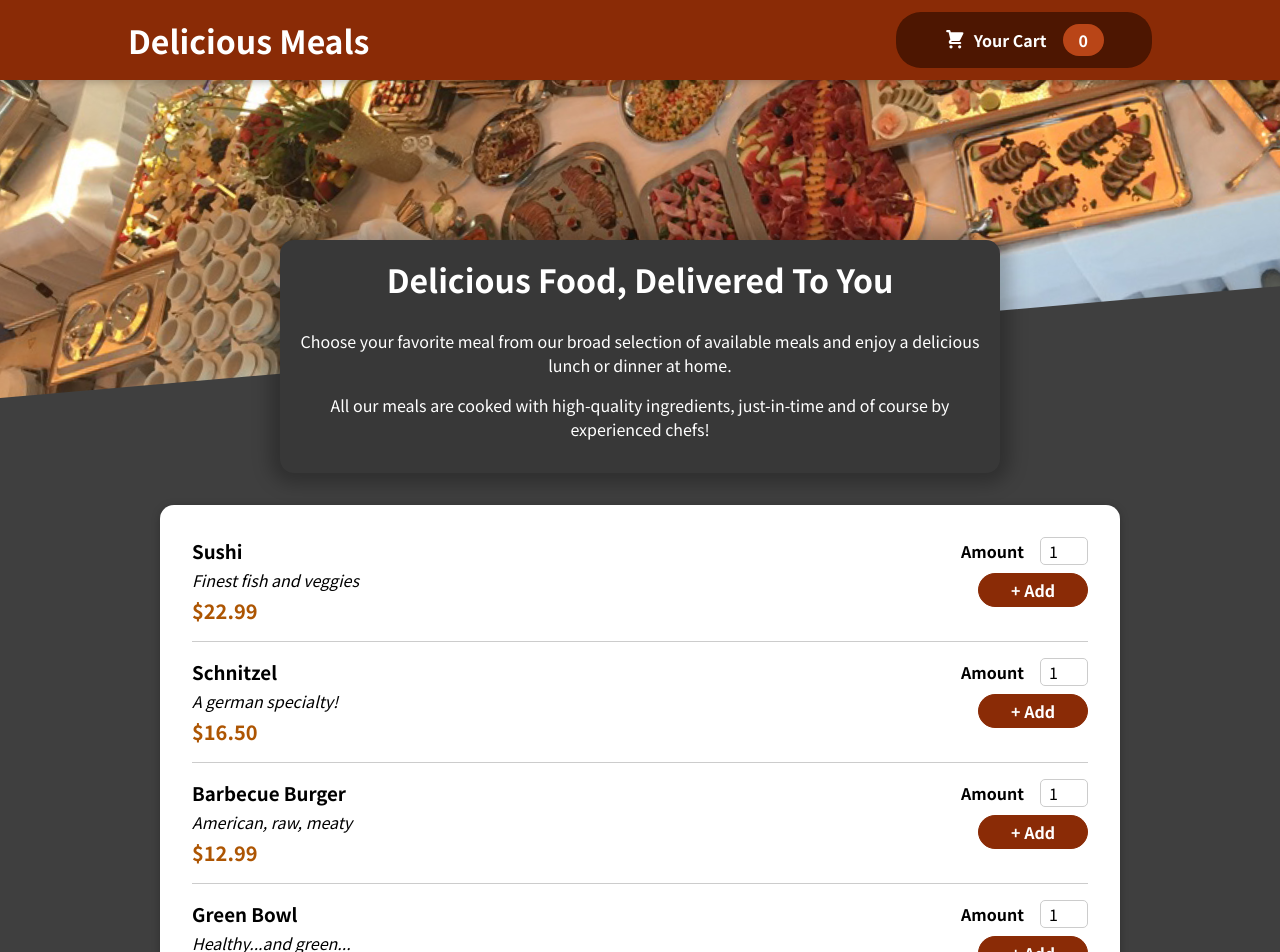
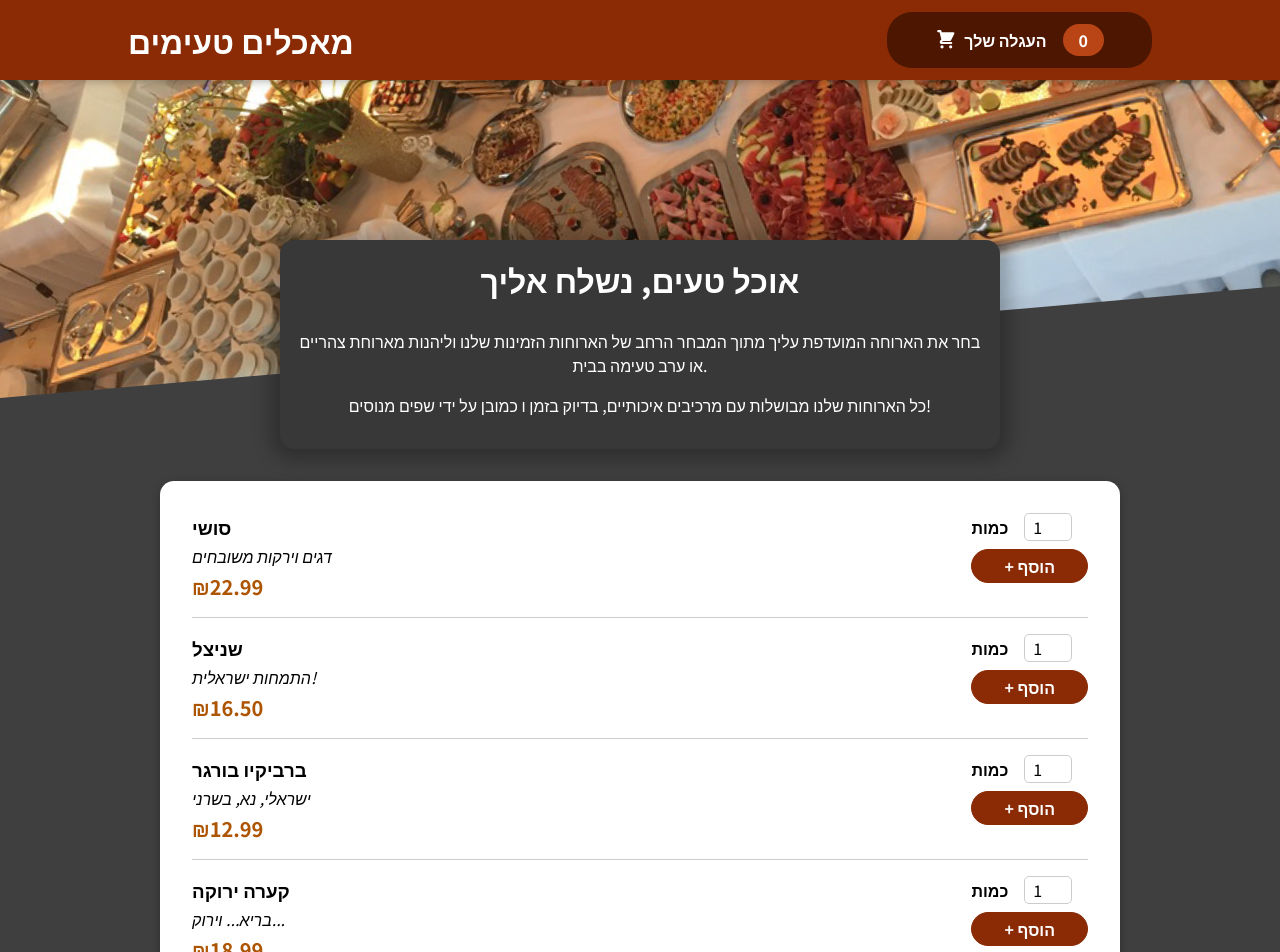
Before and after one commit to almayomekonen/reactjs-food-order-just-UI, a React (Create React App) app: page / in a window 1280 px wide. Shown: the top 952 px of the page. Built offline with nearby package versions, Linux system fonts and the light colour scheme.

Commit message:
language changed

```diff
--- a/src/components/Cart/Cart.js
+++ b/src/components/Cart/Cart.js
@@ -38,14 +38,14 @@ const Cart = (props) => {
     <Modal onClose={props.onClose}>
       {cartItems}
       <div className={classes.total}>
-        <span>Total Amount</span>
+        <span>הכמות הכוללת</span>
         <span>{totalAmount}</span>
       </div>
       <div className={classes.actions}>
         <button className={classes['button--alt']} onClick={props.onClose}>
-          Close
+          סגור
         </button>
-        {hasItems && <button className={classes.button}>Order</button>}
+        {hasItems && <button className={classes.button}>הזמן</button>}
       </div>
     </Modal>
   );
--- a/src/components/Layout/Header.js
+++ b/src/components/Layout/Header.js
@@ -8,7 +8,7 @@ const Header = (props) => {
   return (
     <Fragment>
       <header className={classes.header}>
-        <h1>Delicious Meals</h1>
+        <h1>מאכלים טעימים</h1>
         <HeaderCartButton onClick={props.onShowCart} />
       </header>
       <div className={classes['main-image']}>
--- a/src/components/Layout/HeaderCartButton.js
+++ b/src/components/Layout/HeaderCartButton.js
@@ -36,7 +36,7 @@ const HeaderCartButton = (props) => {
       <span className={classes.icon}>
         <CartIcon />
       </span>
-      <span>Your Cart</span>
+      <span>העגלה שלך</span>
       <span className={classes.badge}>{numberOfCartItems}</span>
     </button>
   );
--- a/src/components/Meals/AvailableMeals.js
+++ b/src/components/Meals/AvailableMeals.js
@@ -5,26 +5,26 @@ import classes from './AvailableMeals.module.css';
 const DUMMY_MEALS = [
   {
     id: 'm1',
-    name: 'Sushi',
-    description: 'Finest fish and veggies',
+    name: 'סושי',
+    description: 'דגים וירקות משובחים',
     price: 22.99,
   },
   {
     id: 'm2',
-    name: 'Schnitzel',
-    description: 'A german specialty!',
+    name: 'שניצל',
+    description: 'התמחות ישראלית!',
     price: 16.5,
   },
   {
     id: 'm3',
-    name: 'Barbecue Burger',
-    description: 'American, raw, meaty',
+    name: 'ברביקיו בורגר',
+    description: 'ישראלי, נא, בשרני',
     price: 12.99,
   },
   {
     id: 'm4',
-    name: 'Green Bowl',
-    description: 'Healthy...and green...',
+    name: 'קערה ירוקה',
+    description: 'בריא... וירוק...',
     price: 18.99,
   },
 ];
--- a/src/components/Meals/MealItem/MealItem.js
+++ b/src/components/Meals/MealItem/MealItem.js
@@ -7,7 +7,7 @@ import CartContext from '../../../store/cart-context';
 const MealItem = (props) => {
   const cartCtx = useContext(CartContext);
 
-  const price = `$${props.price.toFixed(2)}`;
+  const price = `₪${props.price.toFixed(2)}`;
 
   const addToCartHandler = amount => {
     cartCtx.addItem({
--- a/src/components/Meals/MealItem/MealItemForm.js
+++ b/src/components/Meals/MealItem/MealItemForm.js
@@ -29,7 +29,7 @@ const MealItemForm = (props) => {
     <form className={classes.form} onSubmit={submitHandler}>
       <Input
         ref={amountInputRef}
-        label='Amount'
+        label='כמות'
         input={{
           id: 'amount_' + props.id,
           type: 'number',
@@ -39,7 +39,7 @@ const MealItemForm = (props) => {
           defaultValue: '1',
         }}
       />
-      <button>+ Add</button>
+      <button>+ הוסף</button>
       {!amountIsValid && <p>Please enter a valid amount (1-5).</p>}
     </form>
   );
--- a/src/components/Meals/MealsSummary.js
+++ b/src/components/Meals/MealsSummary.js
@@ -3,14 +3,14 @@ import classes from './MealsSummary.module.css';
 const MealsSummary = () => {
   return (
     <section className={classes.summary}>
-      <h2>Delicious Food, Delivered To You</h2>
+      <h2>אוכל טעים, נשלח אליך</h2>
       <p>
-        Choose your favorite meal from our broad selection of available meals
-        and enjoy a delicious lunch or dinner at home.
+      בחר את הארוחה המועדפת עליך מתוך המבחר הרחב של הארוחות הזמינות שלנו
+         וליהנות מארוחת צהריים או ערב טעימה בבית.
       </p>
       <p>
-        All our meals are cooked with high-quality ingredients, just-in-time and
-        of course by experienced chefs!
+      כל הארוחות שלנו מבושלות עם מרכיבים איכותיים, בדיוק בזמן ו
+         כמובן על ידי שפים מנוסים!
       </p>
     </section>
   );
```
Also changed, not shown: 1 other file (tests, documents, lock files or other folders).
